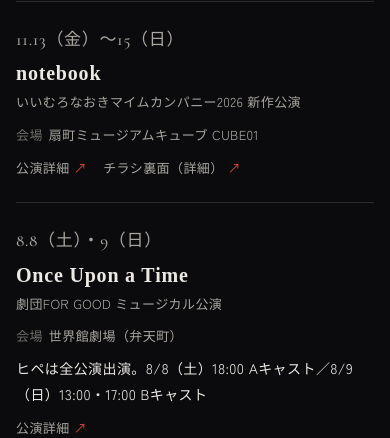
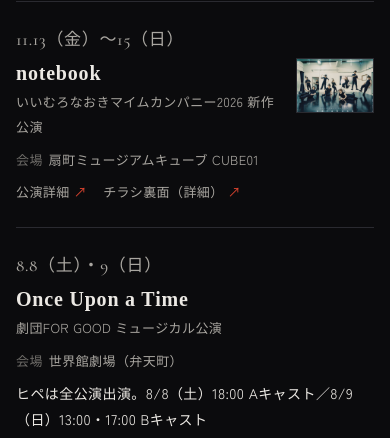
Before and after one commit to hipereito/hipe-site, a plain HTML site: page history.html in a window 390 px wide. Shown: the part 401-839 px from the top of the page. Drawn offline with nearby package versions, Linux system fonts and the light colour scheme; a web font is replaced by a local one.

Commit message:
History: show flyer thumbnails for past shows
Co-Authored-By: Claude Opus 5.5 <noreply@anthropic.com>
Claude-Session: https://claude.ai/code/session_015jk46oLWmqBytqkqbbbzBX

```diff
--- a/app.js
+++ b/app.js
@@ -157,13 +157,13 @@
     histEl.innerHTML = Object.keys(byYear)
       .sort((a, b) => b - a)
       .map((y) => `<section class="year"><h2>${y}</h2><ol class="timeline">${byYear[y]
-        .map((s) => `<li><div class="d">${esc(s.dateLabel.replace(/^\d{4}\./, ""))}</div><div>
+        .map((s) => `<li${s.image ? ' class="has-img"' : ""}><div class="d">${esc(s.dateLabel.replace(/^\d{4}\./, ""))}</div><div>
           <h3>${esc(s.title)}</h3>
           ${s.subtitle ? `<p class="sub">${esc(s.subtitle)}</p>` : ""}
           ${s.venue ? `<p class="meta"><b>会場</b>${esc(s.venue)}</p>` : ""}
           ${s.note ? `<p class="note">${esc(s.note)}</p>` : ""}
           ${(s.links || []).map((l) => `<a class="inline" href="${esc(l.url)}" target="_blank" rel="noopener">${esc(l.label)}</a>`).join("")}
-        </div></li>`).join("")}</ol></section>`)
+        </div>${s.image ? `<a class="h-thumb${s.imageWide ? " wide" : ""}" href="${esc(s.image)}" target="_blank" rel="noopener" aria-label="${esc(s.title)} のチラシを開く"><img src="${esc(s.image)}" alt="" loading="lazy"></a>` : ""}</li>`).join("")}</ol></section>`)
       .join("") || '<p class="empty">出演歴はまだありません。</p>';
     const cnt = document.getElementById("history-count");
     if (cnt) cnt.textContent = past.length;
--- a/style.css
+++ b/style.css
@@ -174,6 +174,12 @@ dl.info .muted{color:var(--ink-2);font-size:13px}
 .timeline .note{font-size:14px;margin:6px 0 0}
 .timeline a.inline{font-size:13px;color:var(--ink-2);text-decoration:none;display:inline-block;margin:8px 16px 0 0}
 .timeline a.inline:hover{color:var(--ink)}
+.timeline li.has-img{grid-template-columns:210px 1fr 100px}
+.h-thumb{display:block;width:72px;height:96px;overflow:hidden;border:1px solid var(--line);background:var(--bg-2);align-self:start;transition:border-color .15s}
+.h-thumb:hover{border-color:var(--red)}
+.h-thumb img{width:100%;height:100%;object-fit:cover;object-position:center top;display:block}
+.h-thumb.wide{width:100px;height:70px}
+.h-thumb.wide img{object-position:center}
 .timeline a.inline::after{content:" ↗";color:var(--red)}
 
 /* ---------- profile ---------- */
@@ -273,6 +279,10 @@ footer{text-align:center;color:var(--ink-3);font-size:11px;letter-spacing:.2em;p
   dl.info{grid-template-columns:1fr;gap:0}
   dl.info dt{padding-top:10px}
   .timeline li{grid-template-columns:1fr;gap:2px}
+  .timeline li.has-img{grid-template-columns:1fr 78px;gap:2px 14px}
+  .timeline .d{grid-column:1/-1}
+  .h-thumb{width:56px;height:75px}
+  .h-thumb.wide{width:78px;height:55px}
   .profile{grid-template-columns:1fr;gap:8px}
   .btn{flex:1 1 100%;justify-content:center}
   .glance li{flex-wrap:wrap}
```
